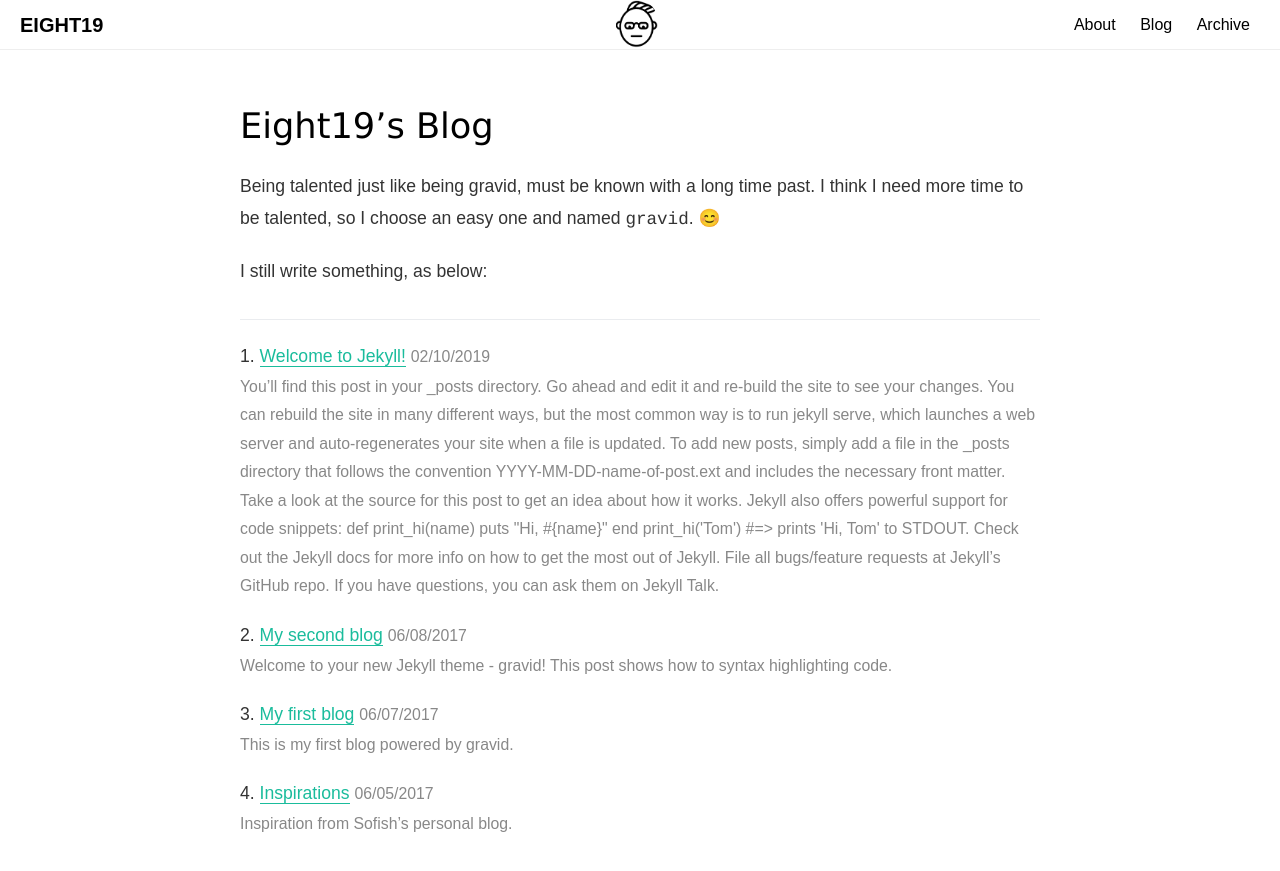
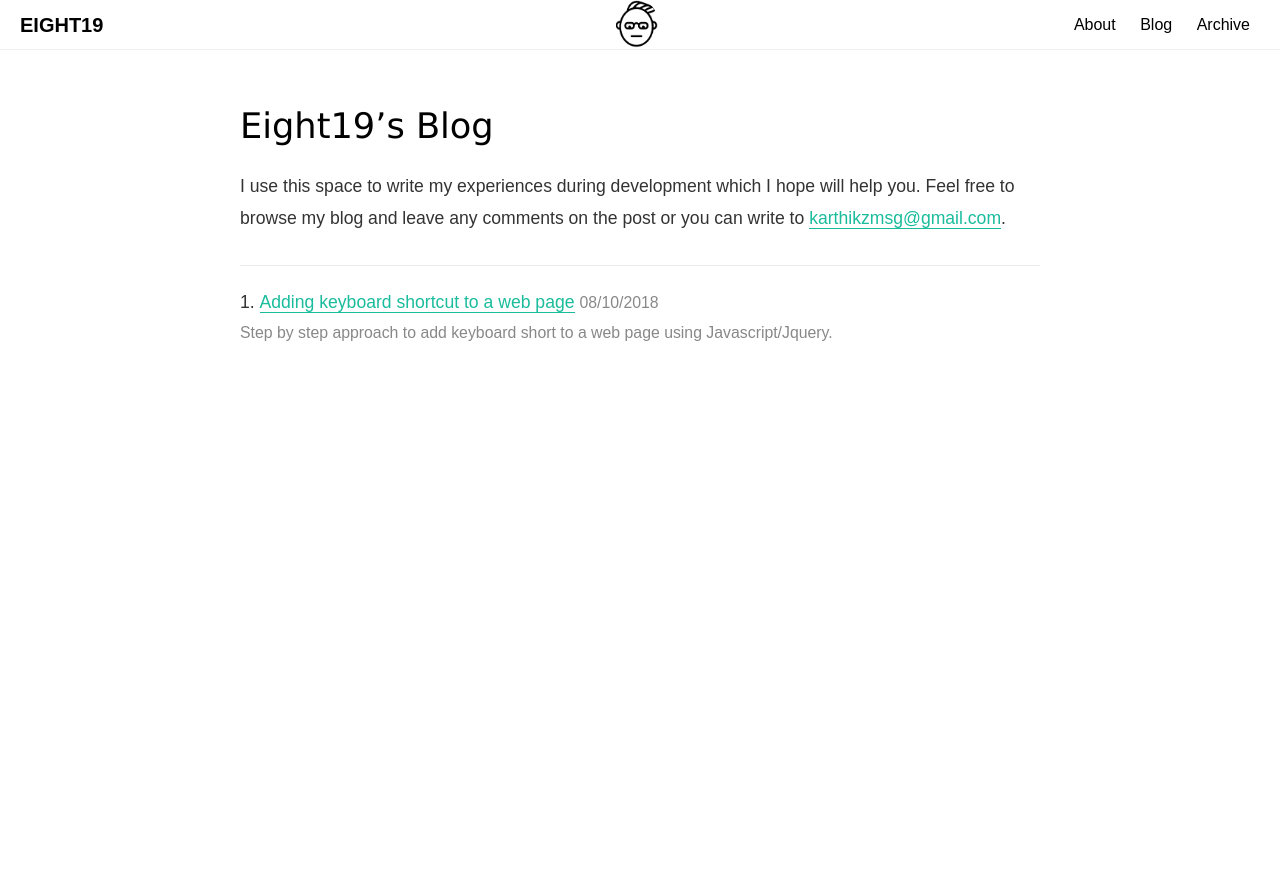
Before and after one commit to kartolab/karthikm19.github.io, a Jekyll site: the page built from blog.md, in a window 1280 px wide. Shown: the top 871 px of the page. Built offline with Jekyll 4.4.1, drawn with Linux system fonts in a browser that asks for light colours; our own code applies the rules of GitHub Pages for plain Markdown files.

Commit message:
removed sample posts and created the first post

````diff
--- a/_posts/2017-06-05-inspiration.md
+++ /dev/null
@@ -1,8 +0,0 @@
----
-layout: post
-title: "Inspirations"
----
-
-Inspiration from [Sofish's personal blog](https://github.com/sofish/sofi.sh).
-
-<!-- more -->
--- a/_posts/2017-06-07-first-blog.md
+++ /dev/null
@@ -1,62 +0,0 @@
----
-layout: post
-title: "My first blog"
----
-
-This is my first blog powered by gravid.
-
-<!-- more -->
-
-# gravid
-
-Welcome to your new Jekyll theme - gravid!
-
-Being talented just like being gravid, must be known with a long time past. I think I need more time to be talented, so I choose an easy one and named 'gravid'. 😊
-
-[Theme preview](https://zddhub.github.io)
-
-![Screenshot](/assets/gravid_blog_preview.png)
-
-## Installation
-
-Add this line to your Jekyll site's `Gemfile`:
-
-```ruby
-gem "gravid"
-```
-
-And add this line to your Jekyll site's `_config.yml`:
-
-```yaml
-theme: gravid
-```
-
-And then execute:
-
-    $ bundle
-
-Or install it yourself as:
-
-    $ gem install gravid
-
-## Development
-
-Gravid has been scaffolded by the `jekyll new-theme` command and therefore has all the necessary files and directories to have a new Jekyll site up and running with zero-configuration.
-
-To set up your environment to develop this theme, run `bundle install`.
-
-Your theme is setup just like a normal Jekyll site! To test your theme, run `bundle exec jekyll serve` and open your browser at `http://localhost:4000`. This starts a Jekyll server using your theme. Add pages, documents, data, etc. like normal to test your theme's contents. As you make modifications to your theme and to your content, your site will regenerate and you should see the changes in the browser after a refresh, just like normal.
-
-When your theme is released, only the files in `_layouts`, `_includes`, and `_sass` tracked with Git will be released.
-
-## Contributing
-
-Bug reports and pull requests are welcome on GitHub at https://github.com/zddhub/gravid. This project is intended to be a safe, welcoming space for collaboration, and contributors are expected to adhere to the [Contributor Covenant](http://contributor-covenant.org) code of conduct.
-
-## Thanks
-
-Inspiration from [Sofish's personal blog](https://github.com/sofish/sofi.sh), Thanks.
-
-## License
-
-The theme is available as open source under the terms of the [MIT License](https://opensource.org/licenses/MIT).
--- a/_posts/2017-06-08-second-blog.md
+++ /dev/null
@@ -1,114 +0,0 @@
----
-layout: post
-title: "My second blog"
----
-
-Welcome to your new Jekyll theme - gravid!
-
-This post shows how to syntax highlighting code.
-
-<!-- more -->
-
-html:
-
-```html
-<!DOCTYPE html>
-<html lang="{{ page.lang | default: site.lang | default: "en" }}">
-
-  <body>
-    <main class="page-content" aria-label="Content">
-      <div class="wrapper">
-      </div>
-    </main>
-  </body>
-
-</html>
-
-```
-
-c++:
-
-```cpp
-/*************************************************************************
- * Copyright (c) 2014 Zhang Dongdong
- * All rights reserved.
- *
- * Licensed under the Apache License, Version 2.0 (the "License");
- * you may not use this file except in compliance with the License.
- * You may obtain a copy of the License at
- *
- * http://www.apache.org/licenses/LICENSE-2.0
- *
- * Unless required by applicable law or agreed to in writing, software
- * distributed under the License is distributed on an "AS IS" BASIS,
- * WITHOUT WARRANTIES OR CONDITIONS OF ANY KIND, either express or implied.
- * See the License for the specific language governing permissions and
- * limitations under the License.
-**************************************************************************/
-#include "sketchsearcher.h"
-using namespace sse;
-
-SketchSearcher::SketchSearcher(Json &config)
-    : _indexFile(config.getValue("searcher$indexfile", "/tmp/SketchSearchDemo/data/model_indexfile"))
-    , _vocabularyFile(config.getValue("searcher$vocabulary", "/tmp/SketchSearchDemo/data/vocabulary"))
-    , _fileList(config.getValue("searcher$filelist", "/tmp/SketchSearchDemo/data/model_filelist"))
-    , _numOfResults(convert<uint>(config.getValue("searcher$results_num", "25"), UINT))
-    , _numOfViews(convert<uint>(config.getValue("searcher$views_num", "1"), UINT))
-{
-    index = new InvertedIndex();
-    index->load(_indexFile);
-
-    read(_vocabularyFile, vocabulary);
-
-    galif = new Galif();
-
-    quantizer = QuantizerHard<Vec_f32_t, L2norm_squared<Vec_f32_t> >();
-
-    files = new FileList;
-    files->load(_fileList);
-}
-
-SketchSearcher::~SketchSearcher()
-{
-    delete index;
-    delete galif;
-    delete files;
-}
-
-void SketchSearcher::query(const std::string &fileName, QueryResults &results)
-{
-    //extract features
-    KeyPoints_t keypoints;
-    Features_t features;
-    cv::Mat image = cv::imread(fileName.c_str());
-
-    galif->compute(image, keypoints, features);
-
-    //quantize
-    Vec_f32_t query;
-    quantize(features, vocabulary, query, quantizer);
-
-    TF_simple tf;
-    IDF_simple idf;
-
-    std::vector<ResultItem_t> _results;
-    //std::cout<< "query: " <<_results.size()<<std::endl;
-
-    if(_numOfViews == 1)
-    {
-        index->query(query, tf, idf, _numOfResults, _results);
-    }
-    else {
-        index->query(query, tf, idf, _numOfResults, _numOfViews, _results);
-    }
-
-    results.resize(_results.size());
-
-    for(uint i = 0; i < _results.size(); i++) {
-
-        results[i].ratio = _results[i].first;
-        results[i].imageIndex = _results[i].second;
-        results[i].imageName = files->getFilename(_results[i].second);
-    }
-}
-```
--- a/_posts/2018-08-10-adding-keyboard-shortcut-to-web-page.md
+++ b/_posts/2018-08-10-adding-keyboard-shortcut-to-web-page.md
@@ -1,6 +1,12 @@
 ---
-published: false
+layout: post
+title: "Adding keyboard shortcut to a web page"
 ---
+
+Step by step approach to add keyboard short to a web page using Javascript/Jquery.
+
+<!-- more -->
+
 Nowadays everyone have either mouse or touch pad or similar to move around the web page. But, having keyboard shortcut is still a great ingredient on a web page for users. Especially for the regular users of a website who knows exactly which page has what. In this article I would like to explain how to achieve this. I have used Jquery and  basic Javascript code to do it.
 
 #### Keydown Event
--- a/_posts/2019-02-10-welcome-to-jekyll.markdown
+++ /dev/null
@@ -1,25 +0,0 @@
----
-layout: post
-title:  "Welcome to Jekyll!"
-date:   2019-02-10 14:39:10 +0000
-categories: jekyll update
----
-You’ll find this post in your `_posts` directory. Go ahead and edit it and re-build the site to see your changes. You can rebuild the site in many different ways, but the most common way is to run `jekyll serve`, which launches a web server and auto-regenerates your site when a file is updated.
-
-To add new posts, simply add a file in the `_posts` directory that follows the convention `YYYY-MM-DD-name-of-post.ext` and includes the necessary front matter. Take a look at the source for this post to get an idea about how it works.
-
-Jekyll also offers powerful support for code snippets:
-
-{% highlight ruby %}
-def print_hi(name)
-  puts "Hi, #{name}"
-end
-print_hi('Tom')
-#=> prints 'Hi, Tom' to STDOUT.
-{% endhighlight %}
-
-Check out the [Jekyll docs][jekyll-docs] for more info on how to get the most out of Jekyll. File all bugs/feature requests at [Jekyll’s GitHub repo][jekyll-gh]. If you have questions, you can ask them on [Jekyll Talk][jekyll-talk].
-
-[jekyll-docs]: https://jekyllrb.com/docs/home
-[jekyll-gh]:   https://github.com/jekyll/jekyll
-[jekyll-talk]: https://talk.jekyllrb.com/
--- a/blog.md
+++ b/blog.md
@@ -5,6 +5,4 @@ layout: blog
 Eight19's Blog
 =============
 
-Being talented just like being gravid, must be known with a long time past. I think I need more time to be talented, so I choose an easy one and named `gravid`. 😊
-
-I still write something, as below:
+I use this space to write my experiences during development which I hope will help you. Feel free to browse my blog and leave any comments on the post or you can write to [karthikzmsg@gmail.com](mailto::karthikzmsg@gmail.com).
````
Also changed, not shown: _posts/2018-01-07-W01-write-yourself-into-history.md (deleted, +0 -7 lines).
